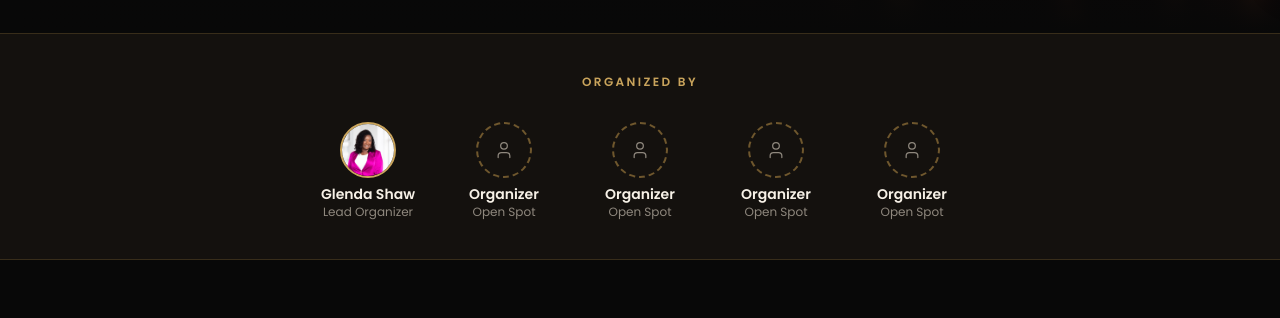
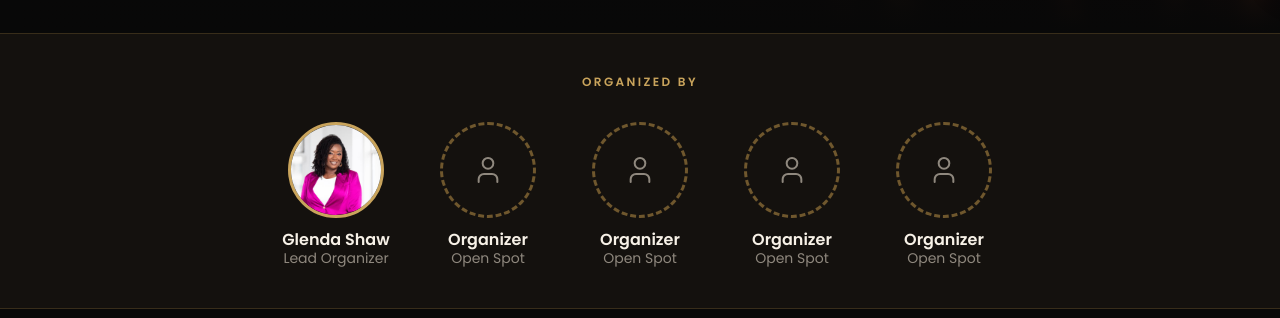
Before and after one commit to monica853/russell-sharp-reunion, a Next.js app: page / in a window 1280 px wide. Shown: the part 840-1158 px from the top of the page. Built offline with nearby package versions, Linux system fonts and the light colour scheme.

Commit message:
Add logo, favicon, and sharing image

```diff
--- a/src/components/OrganizedBy.tsx
+++ b/src/components/OrganizedBy.tsx
@@ -23,19 +23,19 @@ const ORGANIZERS: Organizer[] = [
 
 function OrganizerCard({ organizer }: { organizer: Organizer }) {
   const content = (
-    <div className="flex flex-col items-center gap-2 text-center w-24">
+    <div className="flex flex-col items-center gap-3 text-center w-32">
       {organizer.photo ? (
-        <div className="w-14 h-14 rounded-full overflow-hidden border-2 border-[var(--gold)]">
-          <Image src={organizer.photo} alt={organizer.name} width={56} height={56} className="w-full h-full object-cover" />
+        <div className="w-24 h-24 rounded-full overflow-hidden border-[3px] border-[var(--gold)]">
+          <Image src={organizer.photo} alt={organizer.name} width={96} height={96} className="w-full h-full object-cover" />
         </div>
       ) : (
-        <div className="w-14 h-14 rounded-full border-2 border-dashed border-[var(--gold-dark)] flex items-center justify-center">
-          <User className="w-5 h-5 text-[var(--muted)]" strokeWidth={1.5} />
+        <div className="w-24 h-24 rounded-full border-[3px] border-dashed border-[var(--gold-dark)] flex items-center justify-center">
+          <User className="w-8 h-8 text-[var(--muted)]" strokeWidth={1.5} />
         </div>
       )}
       <div>
-        <p className="text-sm font-semibold text-[var(--pearl)] leading-tight">{organizer.name}</p>
-        <p className="text-xs text-[var(--muted)] leading-tight">{organizer.role}</p>
+        <p className="text-base font-semibold text-[var(--pearl)] leading-tight">{organizer.name}</p>
+        <p className="text-sm text-[var(--muted)] leading-tight">{organizer.role}</p>
       </div>
     </div>
   );
@@ -57,7 +57,7 @@ export default function OrganizedBy() {
         <p className="text-center text-xs tracking-[0.2em] text-[var(--gold)] font-semibold mb-8">
           ORGANIZED BY
         </p>
-        <div className="flex flex-wrap justify-center gap-x-10 gap-y-6">
+        <div className="flex flex-wrap justify-center gap-x-6 gap-y-8">
           {ORGANIZERS.map((o, i) => (
             <OrganizerCard key={i} organizer={o} />
           ))}
```
